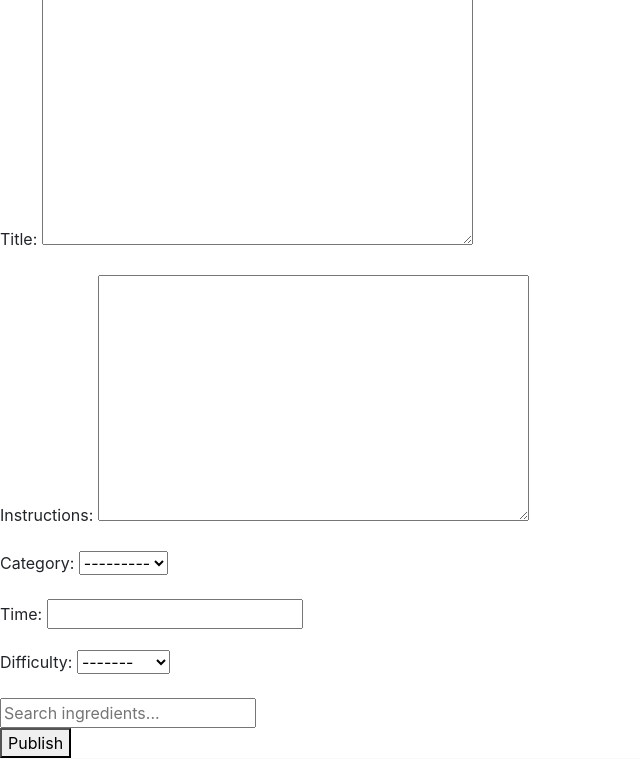
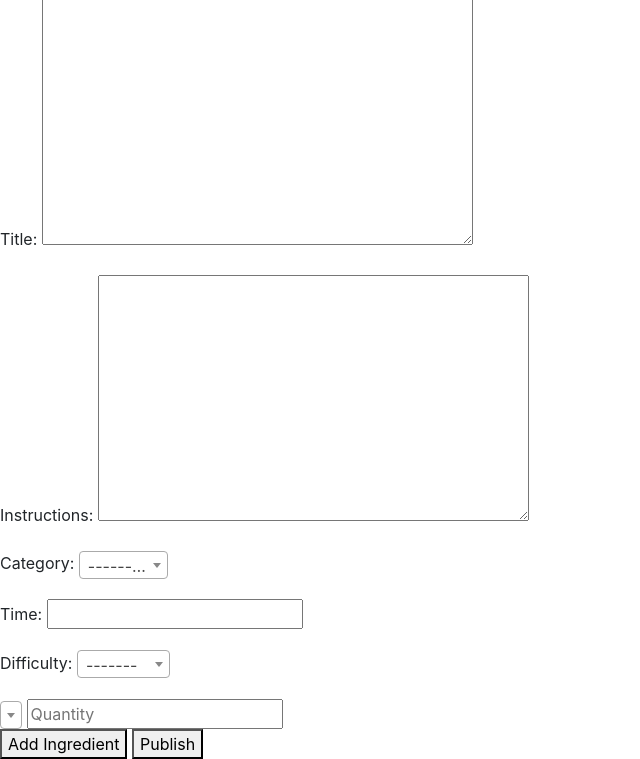
Before and after one commit to borsoffei/RecipesDjango, a Django app: page /catalog/create_recipe/ in a window 1280 px wide. Shown: the part 113-872 px from the top of the page, without its empty margins (0-640 px from the left). Run offline with Django 4.2, Linux system fonts and the light colour scheme; data that the repository does not hold is empty; some libraries are stand-ins or nearby versions.

Commit message:
Ingredient choice in create_recipe.html

```diff
--- a/catalog/templates/base_generic.html
+++ b/catalog/templates/base_generic.html
@@ -4,9 +4,11 @@
     <meta charset="UTF-8">
     <title>{% block title %}Recipes{% endblock %}</title>
     {% load static %}
-    <link rel="stylesheet" href="{% static 'css/bootstrap.min.css' %}">
-    <script src="{% static 'js/jquery.min.js' %}"></script>
-    <script src="{% static 'js/bootstrap.min.js' %}"></script>
+    <link rel="stylesheet" href="https://stackpath.bootstrapcdn.com/bootstrap/4.5.2/css/bootstrap.min.css">
+    <script src="https://code.jquery.com/jquery-3.7.0.min.js"></script>
+    <script src="https://stackpath.bootstrapcdn.com/bootstrap/4.5.2/js/bootstrap.min.js"></script>
+    <link href="https://cdnjs.cloudflare.com/ajax/libs/select2/4.0.13/css/select2.min.css" rel="stylesheet" />
+    <script src="https://cdnjs.cloudflare.com/ajax/libs/select2/4.0.13/js/select2.min.js"></script>
     {#    <link rel="stylesheet" href="{% static 'css/style_header.css' %}">#}
 </head>
 <body>
--- a/catalog/templates/create_recipe.html
+++ b/catalog/templates/create_recipe.html
@@ -7,30 +7,41 @@
         {% csrf_token %}
         {{ form.as_p }}
 
-        <input id="ingredientSearch" type="text" placeholder="Search ingredients...">
-        <div id="ingredientsList">
-            {% for ingredient in ingredients %}
-                <div class="form-check">
-                    <input class="form-check-input" type="checkbox" name="ingredients" value="{{ ingredient.id }}"
-                           id="ingredient{{ ingredient.id }}">
-                    <label class="form-check-label" for="ingredient{{ ingredient.id }}">
-                        {{ ingredient.name }}
-                    </label>
-                </div>
-            {% endfor %}
+        <div id="ingredients">
+            <div class="ingredient">
+                <select name="ingredient_1">
+                    {% for ingredient in ingredients %}
+                        <option value="{{ ingredient.id }}">{{ ingredient.name }}</option>
+                    {% endfor %}
+                </select>
+                <input type="text" name="quantity_1" placeholder="Quantity" required>
+            </div>
         </div>
-
+        <input type="hidden" name="ingredient_count" id="ingredient-count" value="1">
+        <button type="button" id="add-ingredient">Add Ingredient</button>
         <button type="submit">Publish</button>
     </form>
 
     <script>
-        $(document).ready(function () {
-            $("#ingredientSearch").on("keyup", function () {
-                var value = $(this).val().toLowerCase();
-                $("#ingredientsList label").filter(function () {
-                    $(this).toggle($(this).text().toLowerCase().indexOf(value) > -1)
-                });
-            });
+        $('select').select2({
+            tags: true
+        });
+        var ingredientCount = 1;
+
+        $('#add-ingredient').click(function () {
+            ingredientCount++;
+            $('#ingredient-count').val(ingredientCount);
+            var newIngredient = `
+            <div class="ingredient">
+                <select name="ingredient_${ingredientCount}">
+                    {% for ingredient in ingredients %}
+                        <option value="{{ ingredient.id }}">{{ ingredient.name }}</option>
+                    {% endfor %}
+                </select>
+                <input type="text" name="quantity_${ingredientCount}" placeholder="Quantity" required>
+            </div>
+        `;
+            $('#ingredients').append(newIngredient);
         });
     </script>
 {% endblock %}
--- a/catalog/views.py
+++ b/catalog/views.py
@@ -97,13 +97,15 @@ def create_recipe_view(request):
             recipe.user = request.user
             recipe.save()
 
-            # Get the selected ingredients from the POST data
-            selected_ingredients = request.POST.getlist('ingredients')
+            # Get the count of ingredients from the POST data
+            ingredientCount = int(request.POST["ingredient_count"])
 
             # Create RecipeIngredient objects for each selected ingredient
-            for ingredient_id in selected_ingredients:
+            for i in range(1, ingredientCount + 1):
+                ingredient_id = request.POST[f"ingredient_{i}"]
+                quantity = request.POST[f"quantity_{i}"]
                 ingredient = Ingredient.objects.get(id=ingredient_id)
-                RecipeIngredient.objects.create(recipe=recipe, ingredient=ingredient)
+                RecipeIngredient.objects.create(recipe=recipe, ingredient=ingredient, quantity=quantity)
 
             return redirect('profile')
     else:
```
